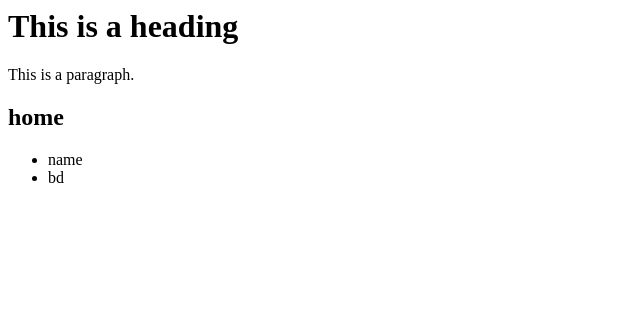
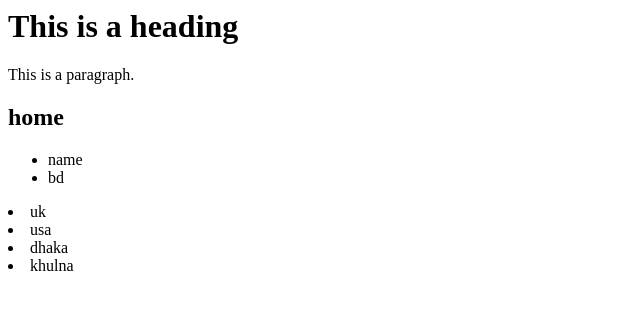
Before and after one commit to zaed-git/test-gitpctwo, a plain HTML site: page index.html in a window 1280 px wide. Shown: the whole page, without its empty margins (0-640 px from the left). Drawn offline with Linux system fonts and the light colour scheme.

Commit message:
add uk usa addi

```diff
--- a/index.html
+++ b/index.html
@@ -15,5 +15,11 @@
     <li> bd</li>
   </ul>
 </body>
+<li> uk</li>
+<li> usa</li>
+<li>dhaka</li>
+<li> khulna</li>
+</ul>
+</body>
 
 </html>
```
